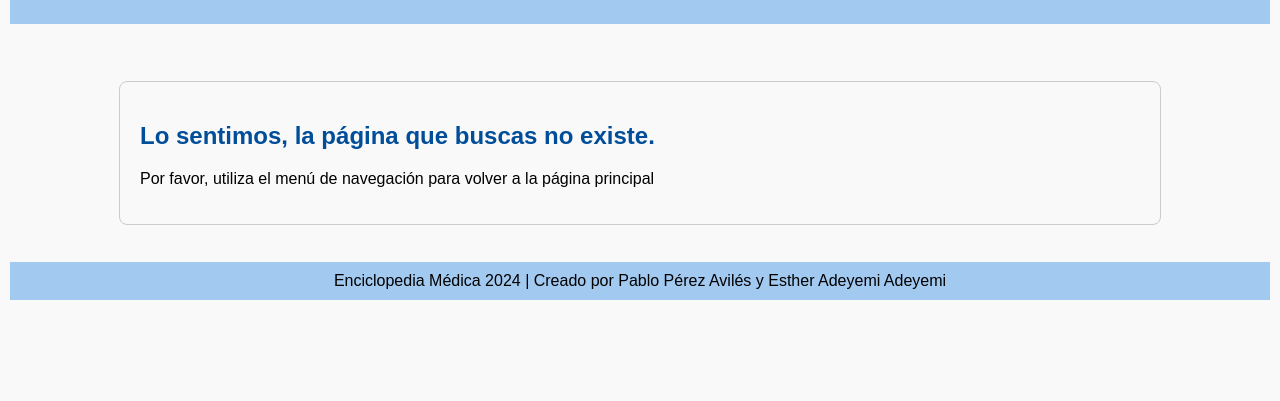
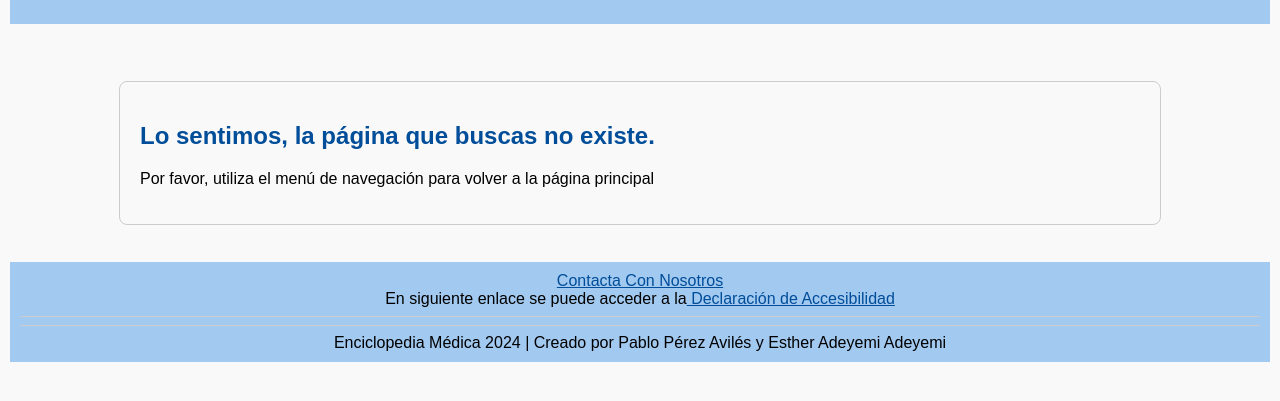
Before and after one commit to Eaa49/Enciclo, a plain HTML site: page error404.html in a window 1280 px wide. Shown: the part 401-802 px from the top of the page. Drawn offline with Linux system fonts and the light colour scheme.

Commit message:
Update error404.html

```diff
--- a/error404.html
+++ b/error404.html
@@ -47,9 +47,17 @@
 
 <hr>
 
-<footer>
-    <p>Enciclopedia Médica 2024 | Creado por Pablo Pérez Avilés y Esther Adeyemi Adeyemi</p>
-</footer>
+
+    <footer>
+        <a href="contacto.html"> Contacta Con Nosotros </a>
+        <p> En siguiente enlace se puede acceder a la<a href="accesibilidad.html"> Declaración de Accesibilidad</a></p>
+        <hr>
+        <hr>
+        <p>Enciclopedia Médica 2024 | Creado por Pablo Pérez Avilés y Esther Adeyemi Adeyemi</p>
+    </footer>
+
+</body>
+</html>
 
 
 </body>
```
